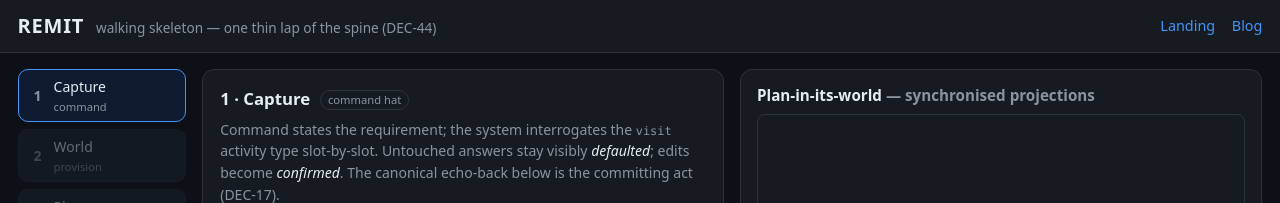
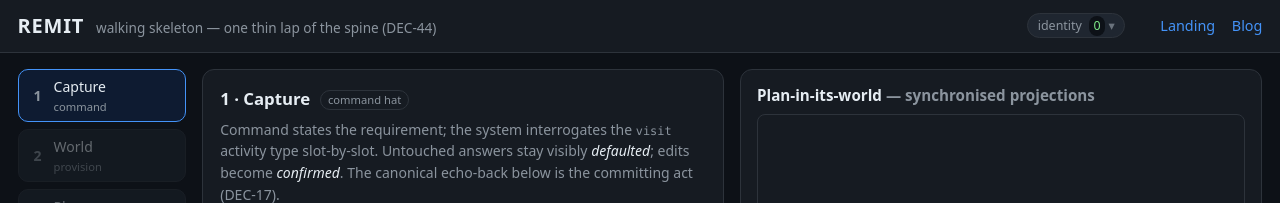
Before and after one commit to DeepBlueCLtd/REMIT, a Jekyll site: the page pr-preview/pr-2/index.html, which Jekyll copies as it is, in a window 1280 px wide. Shown: the top 203 px of the page. Built offline with Jekyll 4.4.1, drawn with Linux system fonts in a browser that asks for light colours.

Commit message:
Deploy preview for PR 2 🛫

```diff
--- a/pr-preview/pr-2/index.html
+++ b/pr-preview/pr-2/index.html
@@ -36,7 +36,10 @@
       <h1>REMIT</h1>
       <span class="subtitle">walking skeleton — one thin lap of the spine (DEC-44)</span>
     </div>
-    <div id="chips" class="chips"></div>
+    <details class="idchips" id="idchips">
+      <summary>identity <span class="idchips-count" id="chips-count">0</span></summary>
+      <div id="chips" class="chips"></div>
+    </details>
     <nav class="topnav">
       <a id="nav-landing" href="../">Landing</a>
       <a id="nav-blog" href="../blog/">Blog</a>
--- a/pr-preview/pr-2/js/main.js
+++ b/pr-preview/pr-2/js/main.js
@@ -136,10 +136,14 @@
   return id ? `<span class="idchip">${label} <code class="hash">${shortId(id)}</code></span>` : '';
 }
 function refreshChips() {
+  const ids = [
+    ['req', state.ids.requirement], ['baseline', state.ids.baseline],
+    ['config-core', state.configCoreHash], ['stamp', state.ids.stamp],
+    ['plan', state.selectedPlan ? state.selectedPlan.id : ''],
+  ];
   document.getElementById('chips').innerHTML =
-    chip('req', state.ids.requirement) + chip('baseline', state.ids.baseline)
-    + chip('config-core', state.configCoreHash) + chip('stamp', state.ids.stamp)
-    + (state.selectedPlan ? chip('plan', state.selectedPlan.id) : '');
+    ids.map(([label, id]) => chip(label, id)).join('') || '<span class="muted">nothing committed yet</span>';
+  document.getElementById('chips-count').textContent = String(ids.filter(([, id]) => id).length);
 }
 
 // --- stage rail + gating -----------------------------------------------------
--- a/pr-preview/pr-2/styles.css
+++ b/pr-preview/pr-2/styles.css
@@ -59,13 +59,37 @@
 }
 .brand h1 { font-size: 1.25rem; display: inline; letter-spacing: .04em; }
 .subtitle { color: var(--muted); margin-left: .6em; font-size: .85rem; }
-.chips { display: flex; gap: .45rem; flex-wrap: wrap; flex: 1; }
+
+/* Identity chips collapse into a disclosure so they don't eat a vertical band
+   at the top (they're transparency, not primary info). */
+.idchips { position: relative; margin-left: auto; }
+.idchips > summary {
+  list-style: none; cursor: pointer; user-select: none;
+  font-size: .78rem; color: var(--muted);
+  background: var(--bg3); border: 1px solid var(--border);
+  border-radius: 999px; padding: .15em .75em;
+}
+.idchips > summary::-webkit-details-marker { display: none; }
+.idchips > summary::after { content: ' ▾'; opacity: .7; }
+.idchips[open] > summary::after { content: ' ▴'; }
+.idchips-count {
+  display: inline-block; min-width: 1.3em; text-align: center;
+  background: var(--bg); border-radius: 999px; padding: 0 .35em; margin-left: .3em;
+  color: var(--ok); font-variant-numeric: tabular-nums;
+}
+.chips {
+  position: absolute; top: calc(100% + .4rem); right: 0; z-index: 30;
+  display: flex; gap: .4rem; flex-wrap: wrap; max-width: min(78vw, 360px);
+  background: var(--bg2); border: 1px solid var(--border); border-radius: 10px;
+  padding: .55rem .6rem; box-shadow: 0 10px 28px rgba(0,0,0,.45);
+}
 .idchip {
   font-size: .78rem; color: var(--muted);
   background: var(--bg3); border: 1px solid var(--border);
-  border-radius: 999px; padding: .12em .65em;
+  border-radius: 999px; padding: .12em .65em; white-space: nowrap;
 }
 .idchip .hash { color: var(--ok); }
+.topnav { margin-left: .4rem; }
 .topnav a { color: var(--accent); text-decoration: none; margin-left: .9em; font-size: .9rem; }
 
 /* ---- layout ----
```
